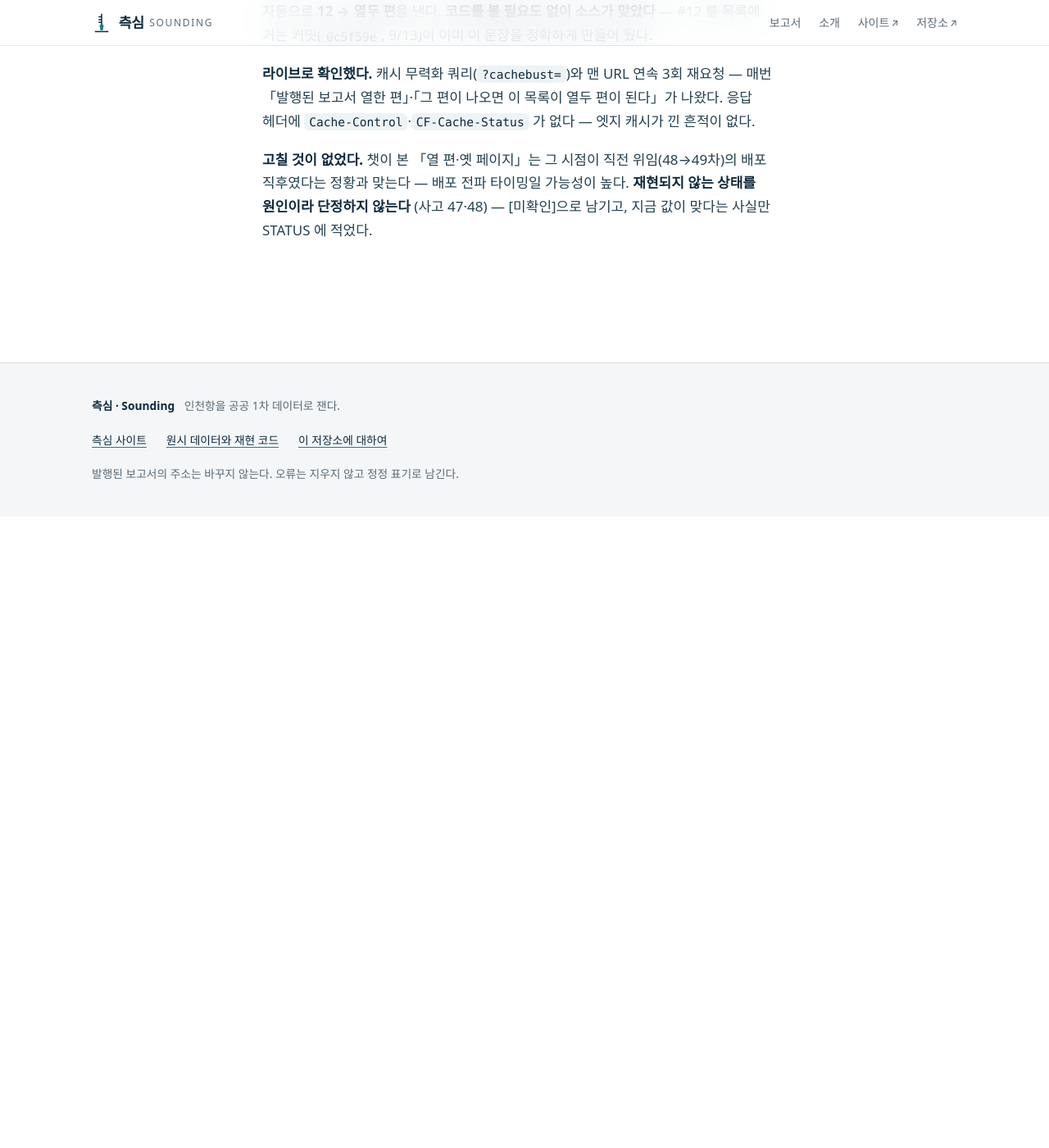
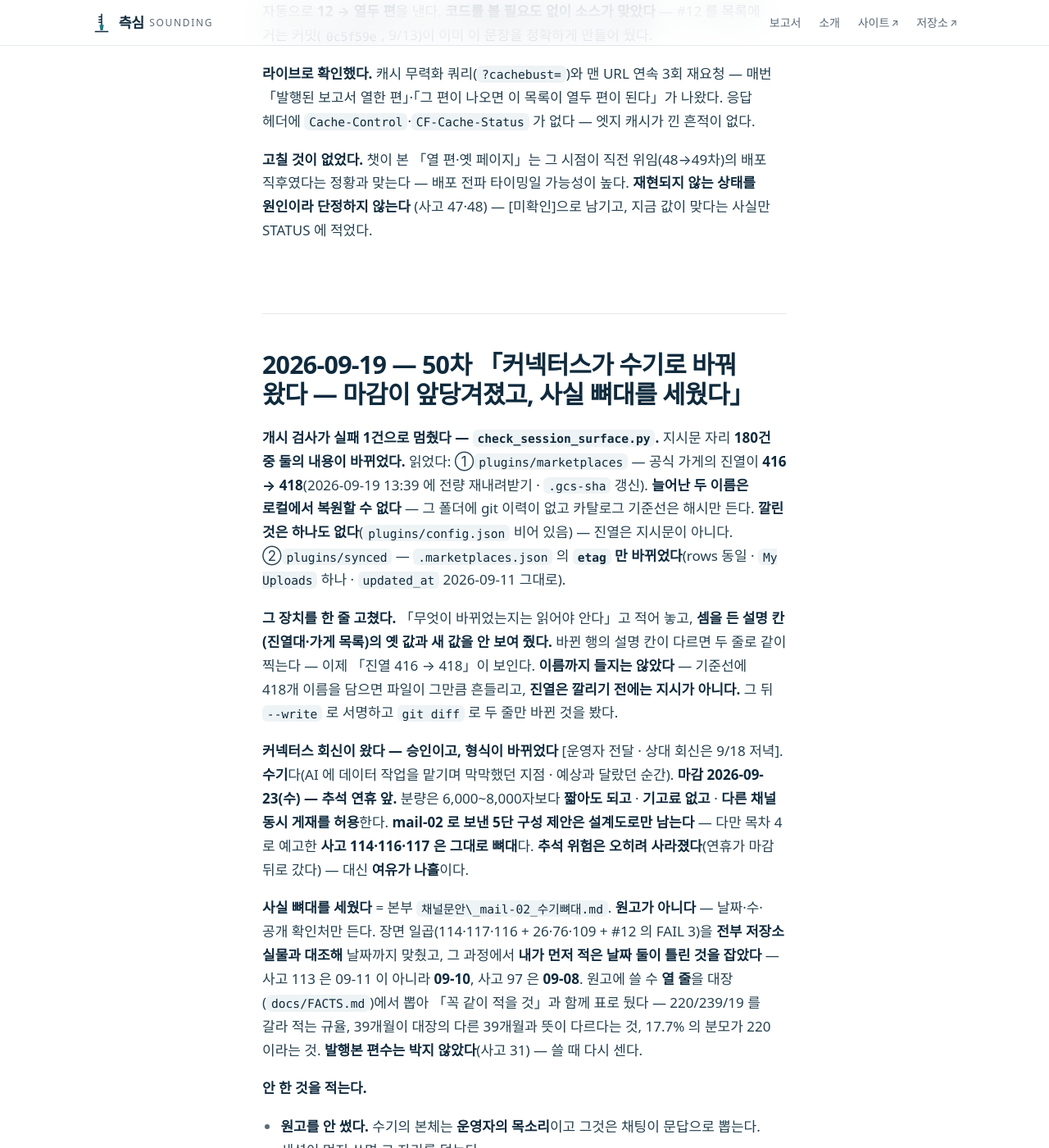
Before and after one commit to jisangj03-dev/incheon-port-analysis, a Jekyll site: the page built from docs/작업기록.md, in a window 1280 px wide and 1400 px high, scrolled down 136331 px. Shown: the whole window at 82% size. Built offline with Jekyll 4.4.1, drawn with Linux system fonts in a browser that asks for light colours; some web fonts are replaced; our own code applies the rules of GitHub Pages for plain Markdown files; before the commit the page ends 136961 px from its top, so only the background shows below that; some of the changed text lies outside the part shown.

Commit message:
docs(50차): 커넥터스가 수기로 바꿔 왔다 — 마감 9/23, 사실 뼈대를 세웠다
상대 회신 = 승인이고 형식 변경. 수기(막막했던 지점·예상과 달랐던 순간) ·
마감 2026-09-23(수) · 분량 하한 해제 · 기고료 없음 · 다른 채널 동시 게재 허용.
mail-02 의 5단 구성 제안은 설계도로만 남고 목차 4 의 사고 114·116·117 은 뼈대로 남는다.

사실 뼈대는 본부(비공개)에 세웠다 — 원고가 아니라 재료다. 장면 일곱을 저장소
실물과 대조하면서 먼저 적은 날짜 둘을 잡았다(사고 113=09-10 · 97=09-08).
원고를 안 썼다: 수기의 본체는 운영자 목소리이고 채팅이 문답으로 뽑는다.

개시 검사 실패 1건(check_session_surface)을 읽고 닫았다 — 진열 416→418(공식
가게 전량 재내려받기 · 깔린 것 0) · synced 는 etag 만. 그 장치가 「무엇이
바뀌었는지는 읽어야 안다」고 해 놓고 셈을 든 설명 칸의 옛 값·새 값을 안 보여
줬다. 바뀐 행의 설명이 다르면 두 줄로 같이 찍는다.

Co-Authored-By: Claude Opus 5 <noreply@anthropic.com>
Claude-Session: https://claude.ai/code/session_018AxNj6Q2b4Kzcv66NcopWr

```diff
--- a/analysis/check_session_surface.py
+++ b/analysis/check_session_surface.py
@@ -498,6 +498,11 @@ def main(listing=False, write=False):
               % len(changed))
         for b, n in changed:
             print("    [%s] %s  %s → %s" % (n[0], n[1], b[4], n[4]))
+            # 설명 칸이 셈을 들고 있는 자리(진열대·가게 목록)는 **무엇이 몇 개 늘었는지**를
+            # 그 칸이 이미 말한다. 해시만 찍으면 읽으라고 해 놓고 읽을 것을 안 준다.
+            if n[3] and b[3] != n[3]:
+                print("        %s" % b[3])
+                print("     →  %s" % n[3])
     if not (added or removed or changed):
         print("\n기준선과 같다 — 지시문 자리에 새로 쓰인 것이 없다.")
         return 0
--- a/docs/작업기록.md
+++ b/docs/작업기록.md
@@ -3201,3 +3201,36 @@ mail-02 의 기고 전속 조건(원문 게재 요구 여부)은 mail-01 때와
 **고칠 것이 없었다.** 챗이 본 「열 편·옛 페이지」는 그 시점이 직전 위임(48→49차)의 배포 직후였다는
 정황과 맞는다 — 배포 전파 타이밍일 가능성이 높다. **재현되지 않는 상태를 원인이라 단정하지 않는다**
 (사고 47·48) — [미확인]으로 남기고, 지금 값이 맞다는 사실만 STATUS 에 적었다.
+
+## 2026-09-19 — 50차 「커넥터스가 수기로 바꿔 왔다 — 마감이 앞당겨졌고, 사실 뼈대를 세웠다」
+
+**개시 검사가 실패 1건으로 멈췄다 — `check_session_surface.py`.** 지시문 자리 **180건 중 둘의 내용이 바뀌었다.**
+읽었다: ①`plugins/marketplaces` — 공식 가게의 진열이 **416 → 418**(2026-09-19 13:39 에 전량 재내려받기 · `.gcs-sha` 갱신).
+**늘어난 두 이름은 로컬에서 복원할 수 없다** — 그 폴더에 git 이력이 없고 카탈로그 기준선은 해시만 든다.
+**깔린 것은 하나도 없다**(`plugins/config.json` 비어 있음) — 진열은 지시문이 아니다.
+②`plugins/synced` — `.marketplaces.json` 의 **`etag` 만 바뀌었다**(rows 동일 · `My Uploads` 하나 · `updated_at` 2026-09-11 그대로).
+
+**그 장치를 한 줄 고쳤다.** 「무엇이 바뀌었는지는 읽어야 안다」고 적어 놓고, **셈을 든 설명 칸(진열대·가게 목록)의
+옛 값과 새 값을 안 보여 줬다.** 바뀐 행의 설명 칸이 다르면 두 줄로 같이 찍는다 — 이제 「진열 416 → 418」이 보인다.
+**이름까지 들지는 않았다** — 기준선에 418개 이름을 담으면 파일이 그만큼 흔들리고, **진열은 깔리기 전에는 지시가 아니다.**
+그 뒤 `--write` 로 서명하고 `git diff` 로 두 줄만 바뀐 것을 봤다.
+
+**커넥터스 회신이 왔다 — 승인이고, 형식이 바뀌었다** [운영자 전달 · 상대 회신은 9/18 저녁].
+**수기**다(AI 에 데이터 작업을 맡기며 막막했던 지점 · 예상과 달랐던 순간). **마감 2026-09-23(수) — 추석 연휴 앞.**
+분량은 6,000~8,000자보다 **짧아도 되고** · **기고료 없고** · **다른 채널 동시 게재를 허용**한다.
+**mail-02 로 보낸 5단 구성 제안은 설계도로만 남는다** — 다만 목차 4 로 예고한 **사고 114·116·117 은 그대로 뼈대**다.
+**추석 위험은 오히려 사라졌다**(연휴가 마감 뒤로 갔다) — 대신 **여유가 나흘**이다.
+
+**사실 뼈대를 세웠다** = 본부 `채널문안\_mail-02_수기뼈대.md`. **원고가 아니다** — 날짜·수·공개 확인처만 든다.
+장면 일곱(114·117·116 + 26·76·109 + #12 의 FAIL 3)을 **전부 저장소 실물과 대조해** 날짜까지 맞췄고,
+그 과정에서 **내가 먼저 적은 날짜 둘이 틀린 것을 잡았다** — 사고 113 은 09-11 이 아니라 **09-10**, 사고 97 은 **09-08**.
+원고에 쓸 수 **열 줄**을 대장(`docs/FACTS.md`)에서 뽑아 「꼭 같이 적을 것」과 함께 표로 뒀다 —
+220/239/19 를 갈라 적는 규율, 39개월이 대장의 다른 39개월과 뜻이 다르다는 것, 17.7% 의 분모가 220 이라는 것.
+**발행본 편수는 박지 않았다**(사고 31) — 쓸 때 다시 센다.
+
+**안 한 것을 적는다.**
+- **원고를 안 썼다.** 수기의 본체는 **운영자의 목소리**이고 그것은 채팅이 문답으로 뽑는다. 세션이 먼저 쓰면 그 자리를 덮는다.
+- **링크드인 화면을 안 열었다.** 우리 답장(추석 전 발송·기고료·감사)의 **발송 여부는 [미확인]** 으로 남는다 —
+  왕복이 LinkedIn DM 이고 **「세션이 그 화면을 스스로 열어도 되는가」가 운영자 판단 대기**다.
+- **대기열에 초고 행(mail-03)을 안 세웠다.** 문안 파일 없는 행은 `--check` 에 걸린다. **초고가 서면 세운다.**
+- **도표를 안 만들었다.** 분량 하한이 풀려 안 넣는 쪽이 기본이고, 넣어도 **기존 발행본 도판**만 쓴다.
```
Also changed, not shown: docs/STATUS.md (+7 -3 lines), docs/세션지시문_기준선.md (+2 -2 lines), docs/채널대기열.md (+5 -5 lines).
